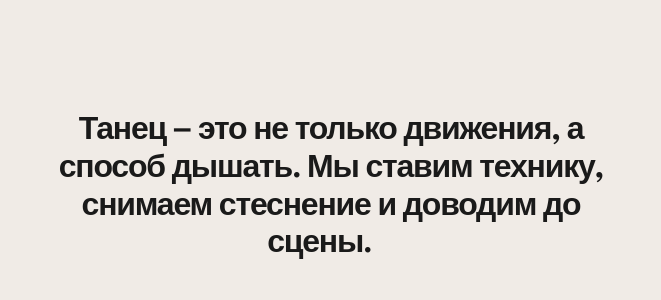
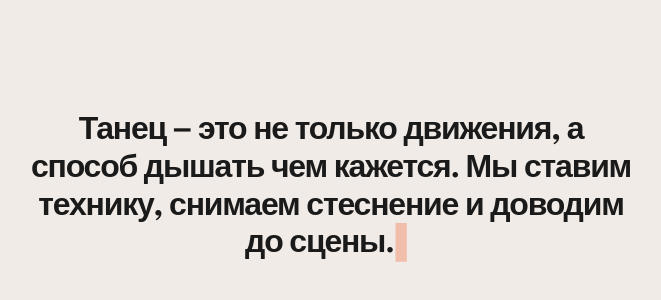
Before and after one commit to kaARAss/School-Dance, a Next.js app: page / in a window 1280 px wide. Shown: the part 1232-1532 px from the top of the page, without its empty margins (309-970 px from the left). Built offline with nearby package versions, Linux system fonts and the light colour scheme.

Commit message:
Add files via upload

```diff
--- a/components/HorizontalWords.jsx
+++ b/components/HorizontalWords.jsx
@@ -60,7 +60,7 @@ const HorizontalWords = () => {
                     textAlign: 'center',
                 });
 
-                const fullText = 'Танец — это не только движения, а способ дышать. Мы ставим технику, снимаем стеснение и доводим до сцены.';
+                const fullText = 'Танец — это не только движения, а способ дышать чем кажется. Мы ставим технику, снимаем стеснение и доводим до сцены.';
 
                 typeTarget.textContent = '';
                 const typedNode = document.createTextNode('');
@@ -254,8 +254,8 @@ const HorizontalWords = () => {
 
             <div className="horizontal-words__bottom-text">
                 <div className="horizontal-words__bottom-text-l">
-                    Танец — это не только движения, <em>а</em> способ дышать.<br />
-                    Мы ставим технику, снимаем стеснение<br />
+                    Танец — это не только движения, <em>а</em> способ дышать<br />
+                    чем кажется. Мы ставим технику, снимаем стеснение<br />
                     и доводим до сцены.
                 </div>
             </div>
```
